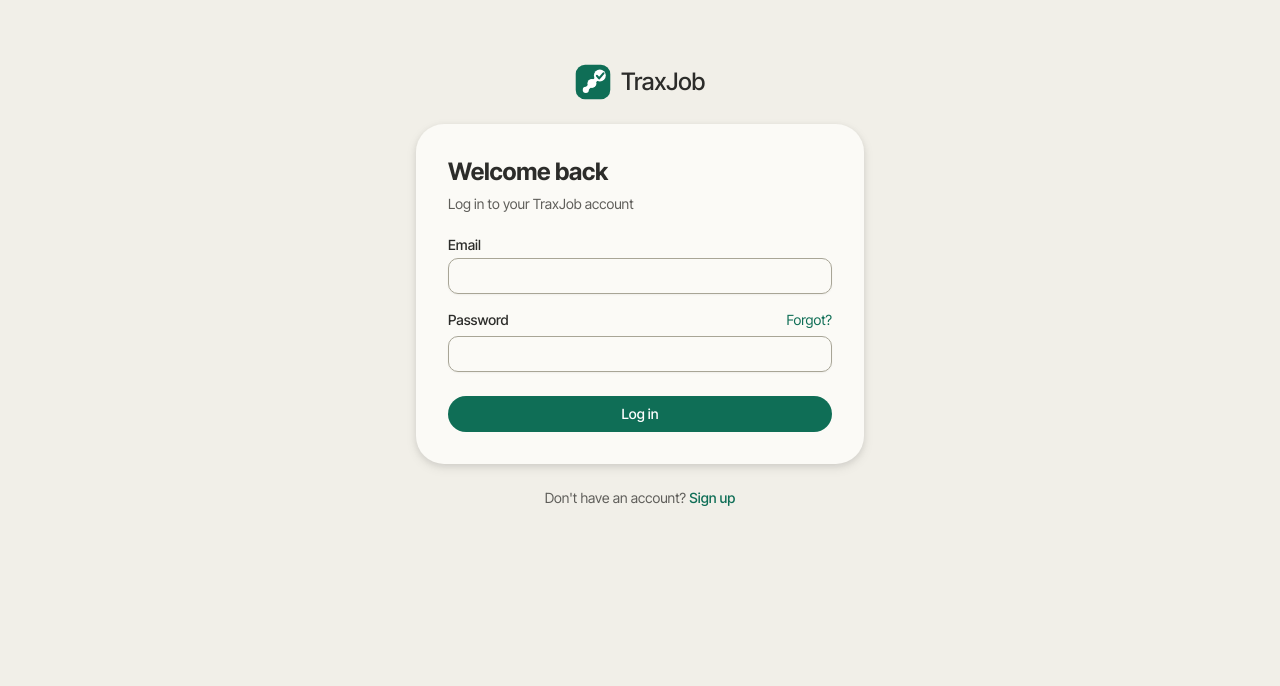
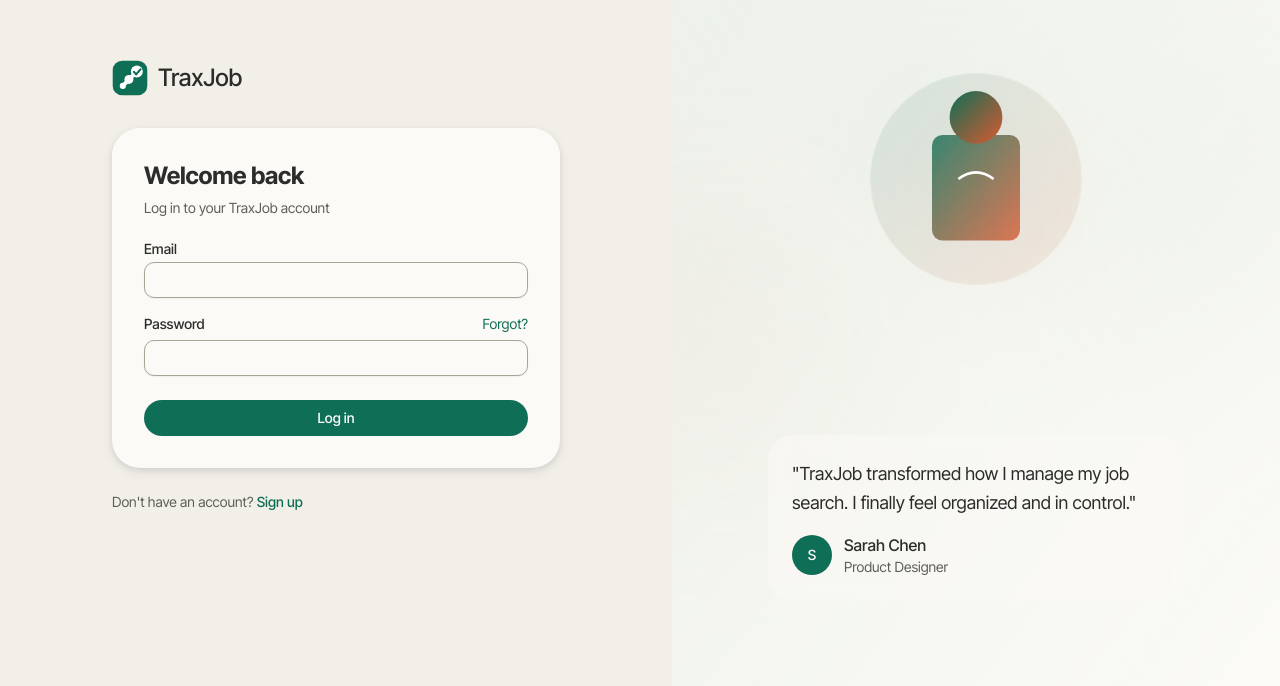
Before and after one commit to WibowoMulyo/traxjob, a React (Vite) app: page /login in a window 1280 px wide. Shown: the part 114-800 px from the top of the page. Built offline with nearby package versions, Linux system fonts and the light colour scheme; no server answers.

Commit message:
feat: update login page with split layout

```diff
--- a/src/pages/auth/LoginPage.tsx
+++ b/src/pages/auth/LoginPage.tsx
@@ -2,7 +2,7 @@ import { useState, type FormEvent } from "react";
 import { Link, useLocation, useNavigate } from "react-router-dom";
 import { useAuth } from "@/auth/AuthContext";
 import { ApiError } from "@/lib/api";
-import { AuthLayout } from "@/components/AuthLayout";
+import { AuthSplitLayout } from "@/components/AuthSplitLayout";
 import { Button } from "@/components/ui/button";
 import { Input } from "@/components/ui/input";
 import { Label } from "@/components/ui/label";
@@ -40,7 +40,8 @@ export function LoginPage() {
   };
 
   return (
-    <AuthLayout
+    <AuthSplitLayout
+      variant="login"
       title="Welcome back"
       subtitle="Log in to your TraxJob account"
       footer={
@@ -61,7 +62,7 @@ export function LoginPage() {
             {error}
           </p>
         )}
-        <div className="grid gap-1.5">
+        <div className="input-focus-glow grid gap-1.5 rounded-md-md">
           <Label htmlFor="email">Email</Label>
           <Input
             id="email"
@@ -72,7 +73,7 @@ export function LoginPage() {
             onChange={(e) => setEmail(e.target.value)}
           />
         </div>
-        <div className="grid gap-1.5">
+        <div className="input-focus-glow grid gap-1.5 rounded-md-md">
           <div className="flex items-center justify-between">
             <Label htmlFor="password">Password</Label>
             <Link
@@ -95,6 +96,6 @@ export function LoginPage() {
           {submitting ? "Logging in…" : "Log in"}
         </Button>
       </form>
-    </AuthLayout>
+    </AuthSplitLayout>
   );
 }
```
